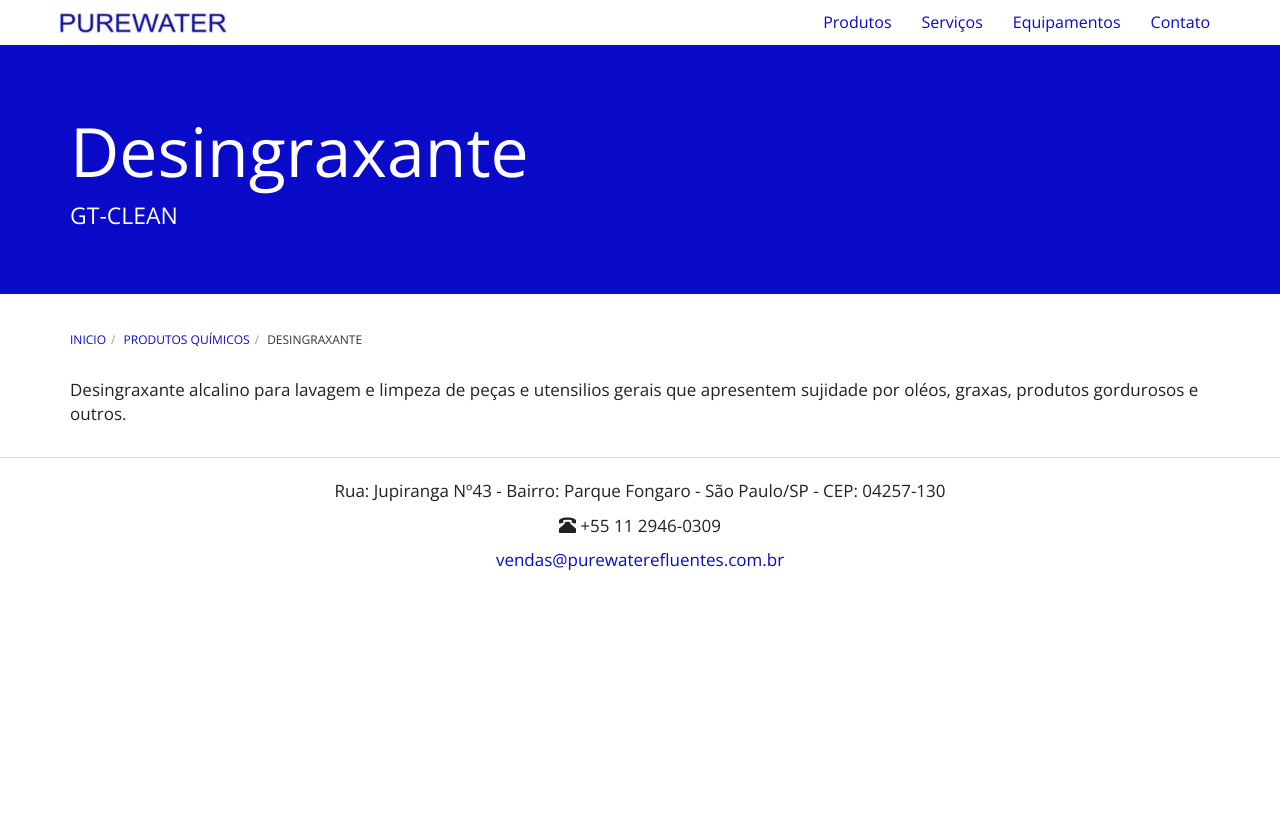
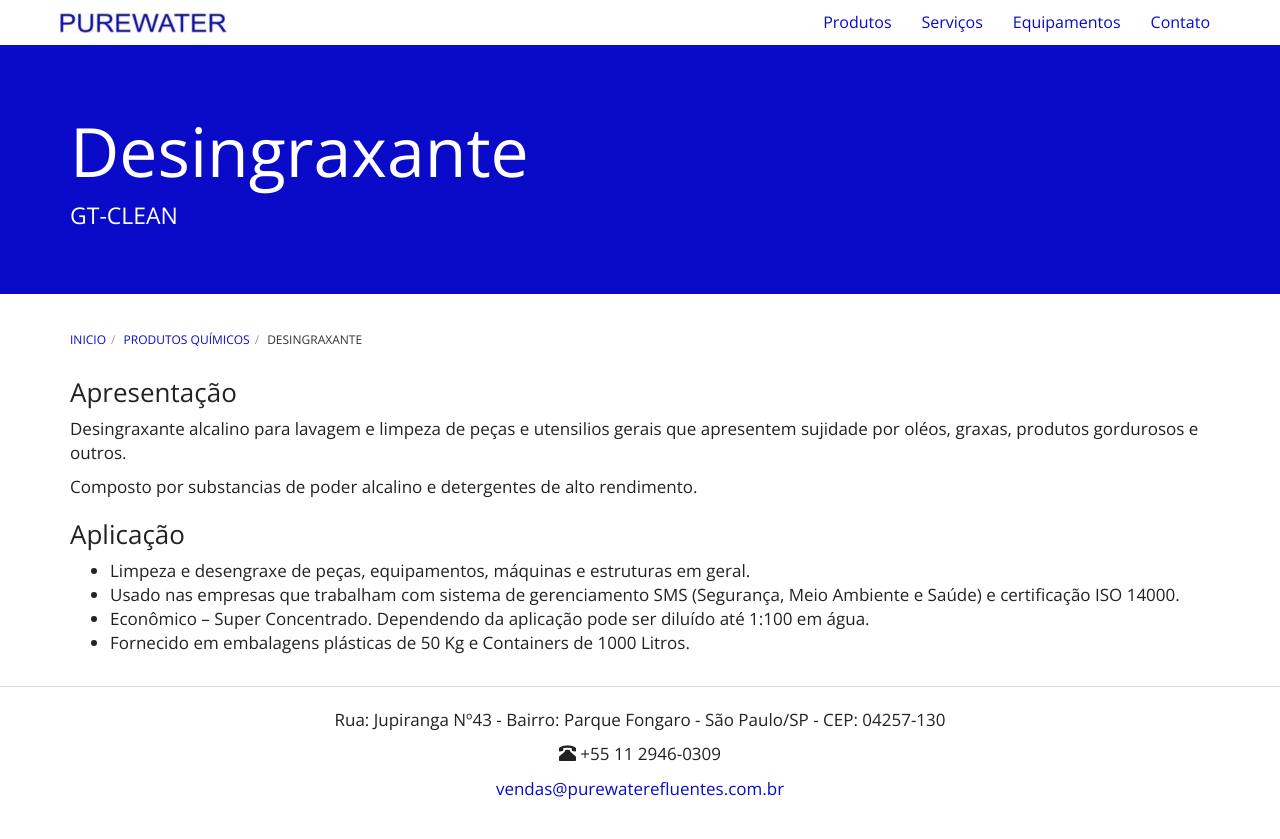
Before and after one commit to purewaterefluentes/purewaterefluentes.github.io, a Jekyll site: the page built from produtos/desingraxante.md, in a window 1280 px wide. Shown: the top 839 px of the page. Built offline with Jekyll 4.4.1, drawn with Linux system fonts in a browser that asks for light colours; nearby versions of some CDN libraries; library files that are not in the unit come from our copies.

Commit message:
Update desingraxante.md

```diff
--- a/produtos/desingraxante.md
+++ b/produtos/desingraxante.md
@@ -5,4 +5,15 @@
 subtitle: GT-CLEAN
 ---
 
+### Apresentação
+
 Desingraxante alcalino para lavagem e limpeza de peças e utensilios gerais que apresentem sujidade por oléos, graxas, produtos gordurosos e outros.
+
+Composto por substancias de poder alcalino e detergentes de alto rendimento.
+
+### Aplicação
+
+- Limpeza e desengraxe de peças, equipamentos, máquinas e estruturas em geral.
+- Usado nas empresas que trabalham com sistema de gerenciamento SMS (Segurança, Meio Ambiente e Saúde) e certificação ISO 14000.
+- Econômico – Super Concentrado. Dependendo da aplicação pode ser diluído até 1:100 em água.
+- Fornecido em embalagens plásticas de 50 Kg e Containers de 1000 Litros.
```
